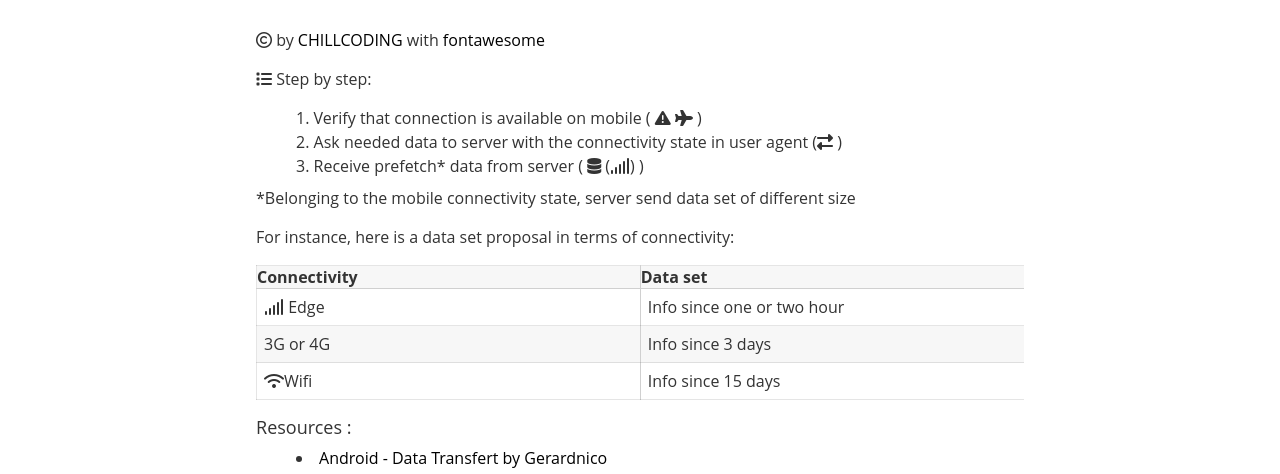
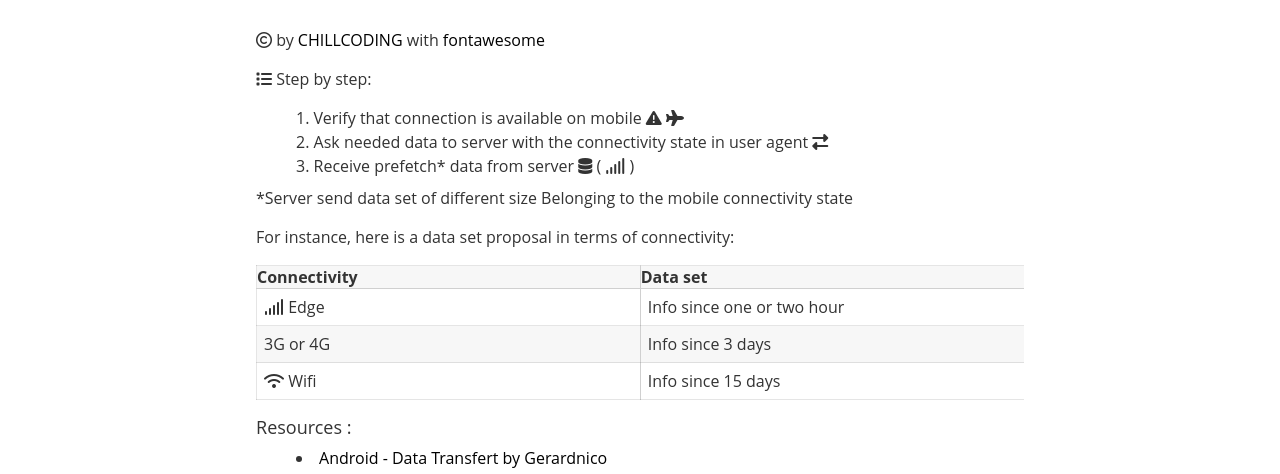
Before and after one commit to machadaCosta/machadaCosta.github.io, a Jekyll site: the page built from _posts/2016-11-28-mobile-big-cookies-strategy.markdown, in a window 1280 px wide and 900 px high, scrolled down 538 px. Shown: the part 234-708 px from the top of the window. Built offline with Jekyll 4.4.1, drawn with Linux system fonts in a browser that asks for light colours; nearby versions of some CDN libraries; some web fonts are replaced; Markdown is read by kramdown in place of the engine named in the settings.

Commit message:
Update BCS

```diff
--- a/_posts/2016-11-28-mobile-big-cookies-strategy.markdown
+++ b/_posts/2016-11-28-mobile-big-cookies-strategy.markdown
@@ -20,11 +20,11 @@ Big Cookie Strategy was created to optimize exchange between a mobile applicatio
 
 <i class="fa fa-list" aria-hiden="true"></i> Step by step:
 
-1. Verify that connection is available on mobile ( <i class="fa fa-exclamation-triangle" aria-hiden="true"></i> <i class="fa fa-plane" aria-hiden="true"></i> )
-2. Ask needed data to server with the connectivity state in user agent (<i class="fa fa-exchange" aria-hiden="true"></i> )
-3. Receive prefetch* data from server ( <i class="fa fa-database" aria-hiden="true"></i> (<i class="fa fa-signal" aria-hiden="true"></i>) )
+1. Verify that connection is available on mobile <i class="fa fa-exclamation-triangle" aria-hiden="true"></i> <i class="fa fa-plane" aria-hiden="true"></i>
+2. Ask needed data to server with the connectivity state in user agent <i class="fa fa-exchange" aria-hiden="true"></i>
+3. Receive prefetch* data from server <i class="fa fa-database" aria-hiden="true"></i> ( <i class="fa fa-signal" aria-hiden="true"></i> )
 
-*Belonging to the mobile connectivity state, server send data set of different size
+*Server send data set of different size Belonging to the mobile connectivity state
 
 For instance, here is a data set proposal in terms of connectivity:
 
@@ -32,7 +32,7 @@ For instance, here is a data set proposal in terms of connectivity:
 | ---------- | :--------|
 | <i class="fa fa-signal" aria-hiden="true"></i> Edge | Info since one or two hour |
 | 3G or 4G | Info since 3 days |
-| <i class="fa fa-wifi" aria-hiden="true"></i>Wifi | Info since 15 days |
+| <i class="fa fa-wifi" aria-hiden="true"></i> Wifi | Info since 15 days |
 
 
 
```
